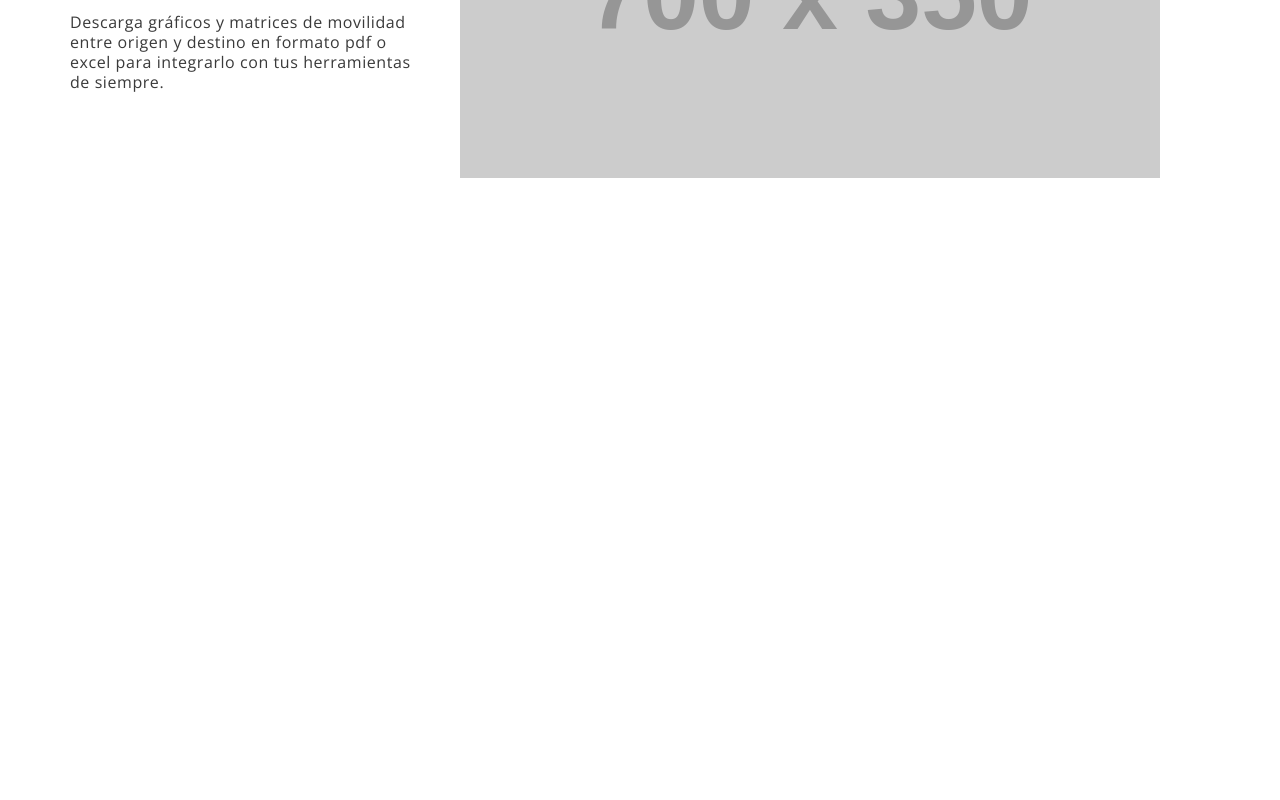
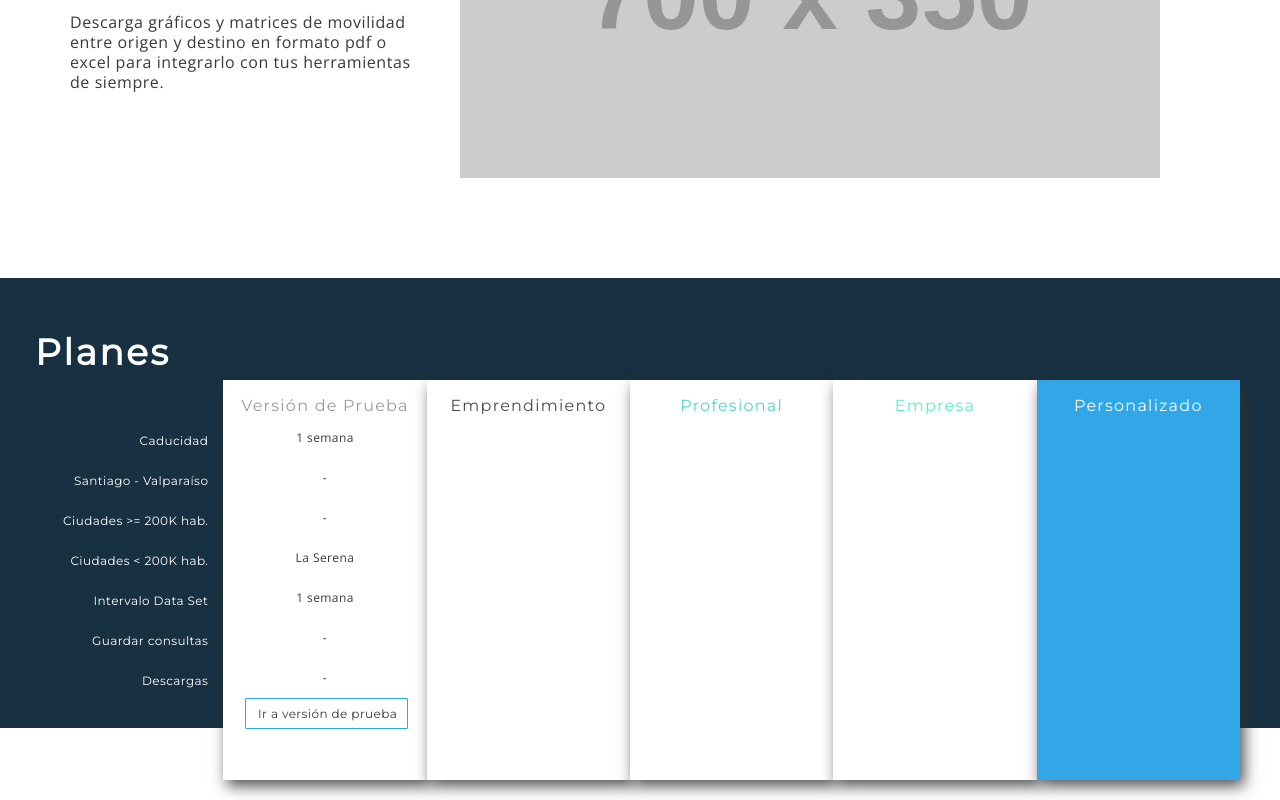
Before and after one commit to Nat-Fox/muvio-react, a React (Create React App) app: page / in a window 1280 px wide. Shown: the part 2285-3085 px from the top of the page. Before the commit the page ends 2513 px from the top, so only its background shows below. Built offline with nearby package versions, Linux system fonts and the light colour scheme.

Commit message:
agregando seccion de planes

```diff
--- a/public/index.html
+++ b/public/index.html
@@ -37,6 +37,7 @@
   <div id="root"></div>
   <div id="home"></div>
   <div id="info"></div>
+  <div id="plan"></div>
 
   <!--
       This HTML file is a template.
--- a/src/App.js
+++ b/src/App.js
@@ -9,8 +9,6 @@ class App extends Component {
     return (
       <div>
         <Home />
-        <Info />
-
       </div>
     );
   }
--- a/src/index.js
+++ b/src/index.js
@@ -4,9 +4,11 @@ import './index.css';
 import App from './App';
 import Home from './home/Home';
 import Info from './info/Info'
+import Plan from './plan/Plan'
 import registerServiceWorker from './registerServiceWorker';
 
 ReactDOM.render(<App />, document.getElementById('root'));
 ReactDOM.render(<Home />, document.getElementById('root'));
 ReactDOM.render(<Info />, document.getElementById('info'));
+ReactDOM.render(<Plan />, document.getElementById('plan'));
 registerServiceWorker();
--- /dev/null
+++ b/src/plan/Plan.css
@@ -0,0 +1,130 @@
+.content-plans {
+    background-color: #173042;
+    margin-top: 50px;
+    padding-left: 20px;
+    padding-right: 40px;
+    padding-bottom: 30px;
+    height: 450px;
+}
+
+.title-plan {
+    font-family: 'Montserrat', sans-serif;
+    font-weight: 700;
+    font-size: 36px;
+    letter-spacing: 2.5px;
+    line-height: 38px;
+    margin-top: 55px;
+    color: #FFFFFF;
+    text-align: left;
+    margin-bottom: 50px;
+}
+
+.item {
+    font-family: 'Montserrat', sans-serif;
+    color: #FFFFFF;
+    text-align: right;
+    font-size: 12px;
+    letter-spacing: .42px;
+    line-height: 40px;
+}
+
+.title-first {
+    font-family: 'Montserrat', sans-serif;
+    color: #9b9b9b;
+    font-weight: 500;
+    font-size: 16px;
+    letter-spacing: 1.25px;
+    text-align: center;
+    margin-top: 15px;
+}
+
+.title-second {
+    font-family: 'Montserrat', sans-serif;
+    color: #4B4B4B;
+    font-weight: 500;
+    font-size: 16px;
+    letter-spacing: 1.25px;
+    text-align: center;
+    margin-top: 15px;
+}
+
+.title-third {
+    font-family: 'Montserrat', sans-serif;
+    color: #51D6CA;
+    font-weight: 500;
+    font-size: 16px;
+    letter-spacing: 1.25px;
+    text-align: center;
+    margin-top: 15px;
+}
+
+.title-fourth {
+    font-family: 'Montserrat', sans-serif;
+    color: #55F1C2;
+    font-weight: 500;
+    font-size: 16px;
+    letter-spacing: 1.25px;
+    text-align: center;
+    margin-top: 15px;
+}
+
+.title-fifth {
+    font-family: 'Montserrat', sans-serif;
+    color: #FFFFFF;
+    font-weight: 500;
+    font-size: 16px;
+    letter-spacing: 1.25px;
+    text-align: center;
+    margin-top: 15px;
+}
+
+.content-column {
+    font-family: "Open Sans",sans-serif;
+    font-size: 12px;
+    color: #3a3a3a;
+    letter-spacing: .42px;
+    line-height: 40px;
+    text-align: center;
+}
+
+.first-column,
+.second-column,
+.third-column,
+.fourth-column {
+    margin-top: 102px;
+    margin-bottom: 20px;
+    background-color: #FFFFFF;
+    height: 400px;
+    -webkit-box-shadow: 4px 6px 14px 0px rgba(50, 50, 50, 0.86);
+    -moz-box-shadow:    4px 6px 14px 0px rgba(50, 50, 50, 0.86);
+    box-shadow:         4px 6px 14px 0px rgba(50, 50, 50, 0.86);
+}
+
+.fifth-column {
+    margin-top: 102px;
+    margin-bottom: 20px;
+    background-color: #31a7e8;
+    height: 400px;
+    -webkit-box-shadow: 4px 6px 14px 0px rgba(50, 50, 50, 0.86);
+    -moz-box-shadow:    4px 6px 14px 0px rgba(50, 50, 50, 0.86);
+    box-shadow:         4px 6px 14px 0px rgba(50, 50, 50, 0.86);
+}
+
+.content-btn {
+    margin-left: 1%;
+}
+
+.btn-test-plan {
+    font-family: 'Montserrat', sans-serif;
+    font-size: 12px;
+    color: #3A3A3A;
+    letter-spacing: .42px;
+    border: 1px solid #31a7e8;
+    border-radius: 1px;
+    width: 95%;
+}
+
+.btn-test-plan:hover {
+    background-color: transparent;
+    color: #31A7E8;
+}
--- /dev/null
+++ b/src/plan/Plan.js
@@ -0,0 +1,54 @@
+import React, { Component } from 'react';
+import { Grid, Row, Col, ListGroup, ListGroupItem, ButtonToolbar, Button } from 'react-bootstrap';
+import './Plan.css';
+
+class Plan extends Component {
+    render() {
+        return (
+            <div className="content-plans">
+                <Grid fluid>
+                    <Row className="show-grid">
+                        <Col sm={2} md={2}>
+                            <div className="title-plan">Planes</div>
+                            <div className="item">Caducidad</div>
+                            <div className="item">Santiago - Valparaíso</div>
+                            <div className="item">Ciudades &gt;= 200K hab.</div>
+                            <div className="item">Ciudades &lt; 200K hab.</div>
+                            <div className="item">Intervalo Data Set</div>
+                            <div className="item">Guardar consultas</div>
+                            <div className="item">Descargas</div>
+                        </Col>
+                        <Col sm={2} md={2} className="first-column">
+                            <div className="title-first">Versión de Prueba</div>
+                            <div className="content-column">1 semana</div>
+                            <div className="content-column">-</div>
+                            <div className="content-column">-</div>
+                            <div className="content-column">La Serena</div>
+                            <div className="content-column">1 semana</div>
+                            <div className="content-column">-</div>
+                            <div className="content-column">-</div>
+                            <ButtonToolbar className="content-btn">
+                                <Button className="btn-test-plan">Ir a versión de prueba</Button>
+                            </ButtonToolbar>
+                        </Col>
+                        <Col sm={2} md={2} className="second-column">
+                            <div className="title-second">Emprendimiento</div>
+                        </Col>
+                        <Col sm={2} md={2} className="third-column">
+                            <div className="title-third">Profesional</div>
+                        </Col>
+                        <Col sm={2} md={2} className="fourth-column">
+                            <div className="title-fourth">Empresa</div>
+                        </Col>
+                        <Col sm={2} md={2} className="fifth-column">
+                            <div className="title-fifth">Personalizado</div>
+                        </Col>
+                    </Row>
+                </Grid>
+            </div>
+        );
+    }
+}
+
+
+export default Plan;
```
